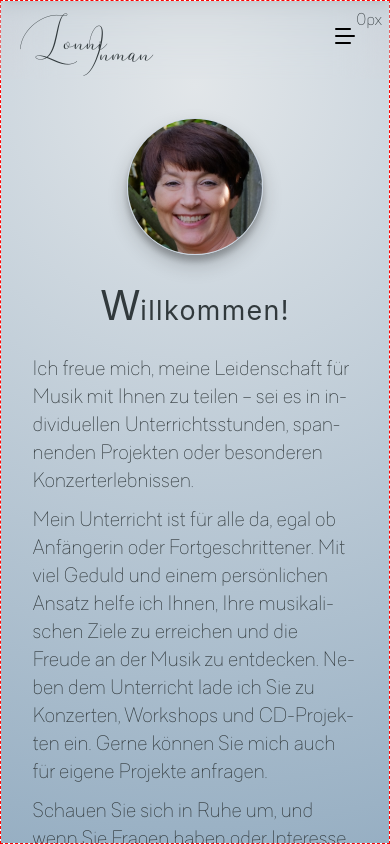
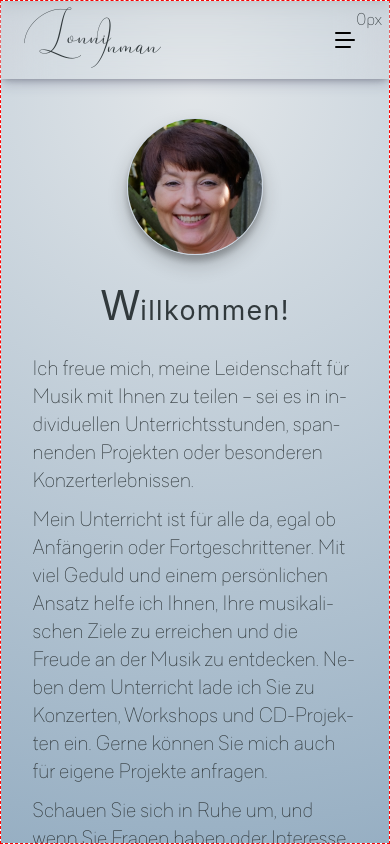
Before and after one commit to j-eick/lonni-homepage, a Next.js app: page /home in a window 390 px wide. Built offline with nearby package versions, Linux system fonts and the light colour scheme; a web font is replaced by a local one.

Commit message:
fix / header style + header title

```diff
--- a/components/ui/mainLayout/header/Header.tsx
+++ b/components/ui/mainLayout/header/Header.tsx
@@ -130,65 +130,29 @@ export default function Header({ isModalOpen, setIsModalOpen, underlineLinkClass
             {/* ----- MOBILE HEADER ----- */}
             <div className="relative">
                 <div
-                    className={`fixed z-20 w-full h-mobile-header-parent backdrop-blur-xl
+                    className={`fixed z-20 w-full h-mobile-header-parent py-[1vw] flex justify-between items-center
+                                backdrop-blur-xl shadow-regular
+                                2xs:px-8
                                 md:hidden`}
-                >
-                    <div
-                        className={`h-mobile-header py-[1vw]
-                                    flex justify-between items-center
-                                    2xs:px-8
-                                `}
                 >
                     <Link
                         href="/home"
                         className="h-full grid place-items-center "
                     >
                         <h1
-                                className={`relative h-full w-[31vw] max-w-[205px] text-[8vw] font-headerTitle
+                            className={`relative h-full w-[31vw] max-w-[195px] text-[8vw] font-headerTitle
                                         2xs:text-size-headerTitle-mobile-2xs
                                         xs:w-[33vw]
                                         `}
                         >
-                                <span className={`absolute z-10 top-title-lonni-top left-[-3vw] `}>Lonni</span>
-                                <span className={`absolute z-10 top-[5.5vw] right-[2vw] `}>Inman</span>
+                            <span className={`absolute z-10 top-title-lonni-top-exp left-title-lonni-left`}>Lonni</span>
+                            <span className={`absolute z-10 bottom-1 right-[0rem] `}>Inman</span>
                         </h1>
                     </Link>
                     <BurgerMenu
                         onClick={() => setIsModalOpen(!isModalOpen)}
                         isOpen={isModalOpen}
                     />
-
-                        {/* {isModalOpen && <div className="fixed inset-0 z-30 backdrop-blur-[7px] backdrop-brightness-80" />}
-
-                <div
-                    id="mobileModal"
-                    className={`fixed inset-0 z-30 bg-slate-100 p-4 w-4/5 h-4/5 m-auto
-                                transition-opacity duration-300 ease-in-out rounded-sm
-                                ${isModalOpen ? "opacity-70" : "opacity-0 pointer-events-none"}`}
-                >
-                    <button
-                        className="absolute top-4 right-4 text-2xl"
-                        onClick={() => setIsModalOpen(false)}
-                    >
-                        close
-                    </button>
-                    <ul className="flex flex-col space-y-4 mt-12">
-                        {[...navLinksLeft, ...navLinksRight].map(link => (
-                            <li
-                                key={link.href}
-                                className="text-center text-size-mobile-navLinks"
-                            >
-                                <Link
-                                    href={link.href}
-                                    onClick={() => setIsModalOpen(false)}
-                                >
-                                    <span className={underlineLinkClasses(link.href)}>{link.name}</span>
-                                </Link>
-                            </li>
-                        ))}
-                    </ul>
-                </div> */}
-                    </div>
                 </div>
             </div>
         </header>
--- a/tailwind.config.js
+++ b/tailwind.config.js
@@ -372,11 +372,13 @@ module.exports = {
                 //--- PAGE-TITLE || marginBottom
                 pageTitle: "clamp(12.5px, 1.75vw, 25px)",
 
-                //--- MOBILE-TITLE
-                //-----Lonni (top)
+                //--- HEADER-TITLE
+                //-----Mobile (Lonni - top)
                 "title-lonni-top": "clamp(10px, 1.5vw, 20px)",
+                //-----Mobile (Lonni - top exp)
+                "title-lonni-top-exp": "clamp(2px, 1.5vw, 4px)",
                 //-----Lonni (left)
-                "title-lonni-left": "clamp(10px, 0px, 20px)",
+                "title-lonni-left": "clamp(-15px, -2vw, 10px)",
 
                 //-----Inman
                 "title-inman-mobile": "clamp(10px, 1.5vw, 20px)",
```
Lines whose indentation alone changed are shown as unchanged.
